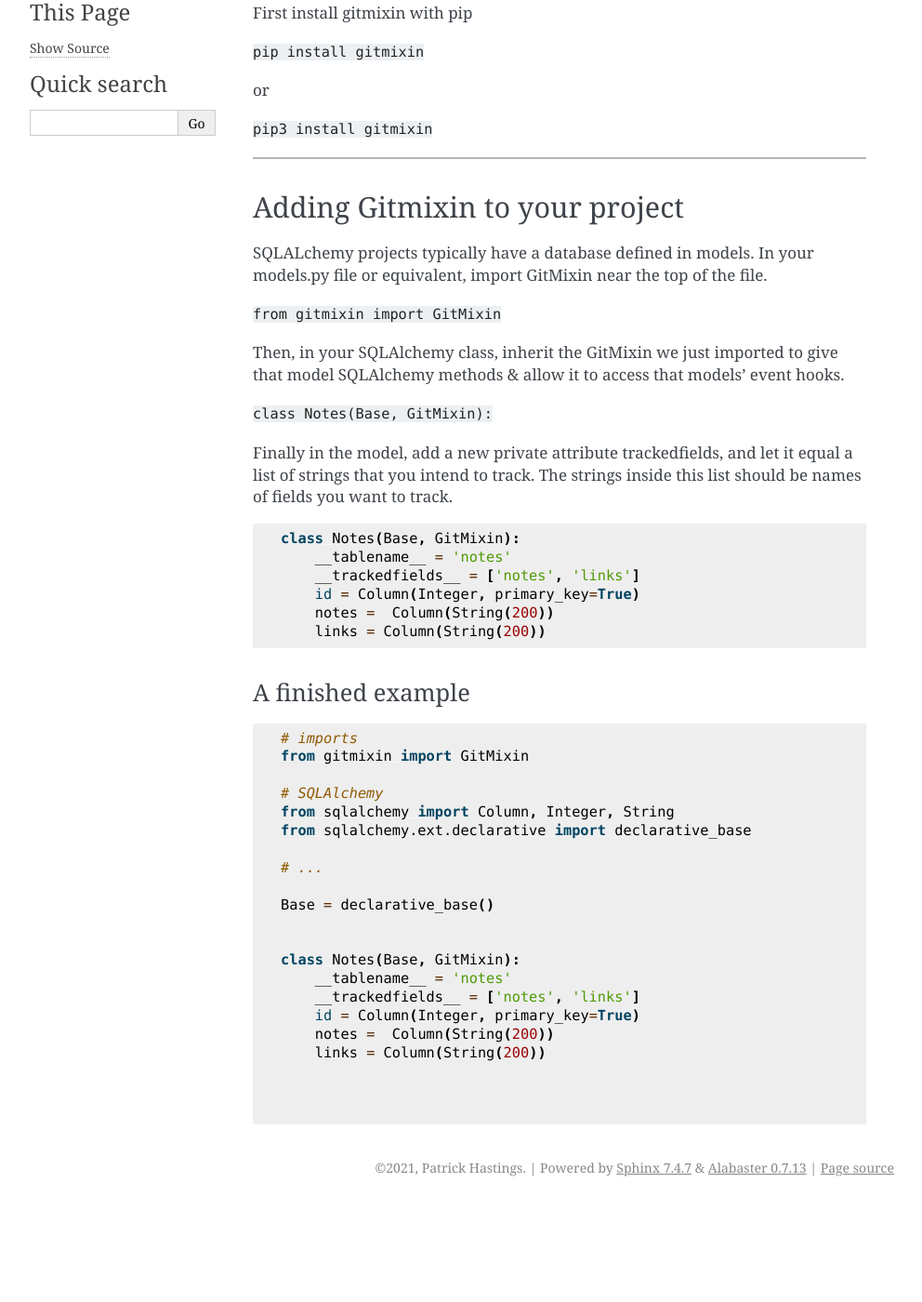
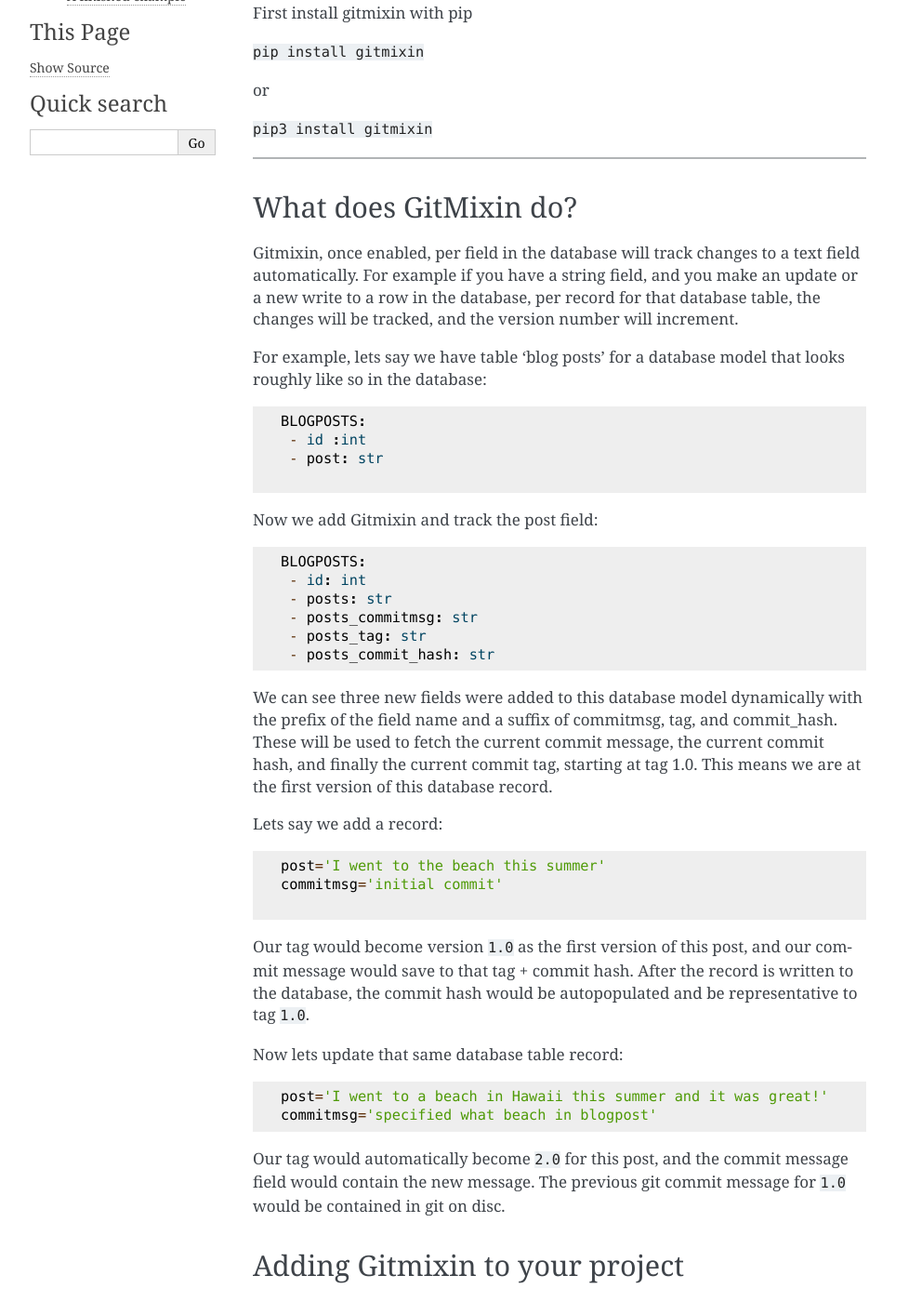
Before and after one commit to gnubyte/gitmixin, a Sphinx documentation site: the page built from docs/start.md, in a window 1280 px wide and 1400 px high, scrolled down 214 px. Shown: the whole window at 93% size, without its empty margins (148-1140 px from the left). Built offline with Sphinx 7.4.7, drawn with Linux system fonts in a browser that asks for light colours; before the commit the page ends 1509 px from its top, so only the background shows below that; some of the changed text lies outside the part shown.

Commit message:
Added explanation of the project

````diff
--- a/docs/start.md
+++ b/docs/start.md
@@ -13,6 +13,58 @@
 `pip3 install gitmixin`
 
 ***
+
+
+## What does GitMixin do?
+
+Gitmixin, once enabled, per field in the database will track changes to a text field automatically. For example if you have a string field, and you make an update or a new write to a row in the database, per record for that database table, the changes will be tracked, and the version number will increment.
+
+For example, lets say we have table 'blog posts' for a database model that looks roughly like so in the database:
+
+```
+BLOGPOSTS:
+ - id :int
+ - post: str
+
+```
+
+
+Now we add Gitmixin and track the post field:
+
+```
+BLOGPOSTS:
+ - id: int
+ - posts: str
+ - posts_commitmsg: str
+ - posts_tag: str
+ - posts_commit_hash: str
+```
+
+
+We can see three new fields were added to this database model dynamically with the prefix of the field name and a suffix of commitmsg, tag, and commit_hash. These will be used to fetch the current commit message, the current commit hash, and finally the current commit tag, starting at tag 1.0. This means we are at the first version of this database record.
+
+Lets say we add a record:
+
+```
+post='I went to the beach this summer'
+commitmsg='initial commit'
+
+```
+
+Our tag would become version `1.0` as the first version of this post, and our commit message would save to that tag + commit hash. After the record is written to the database, the commit hash would be autopopulated and be representative to tag `1.0`.
+
+
+
+Now lets update that same database table record:
+
+```
+post='I went to a beach in Hawaii this summer and it was great!'
+commitmsg='specified what beach in blogpost'
+```
+
+Our tag would automatically become `2.0` for this post, and the commit message field would contain the new message. The previous git commit message for `1.0` would be contained in git on disc.
+
+
 
 ## Adding Gitmixin to your project
 
````
